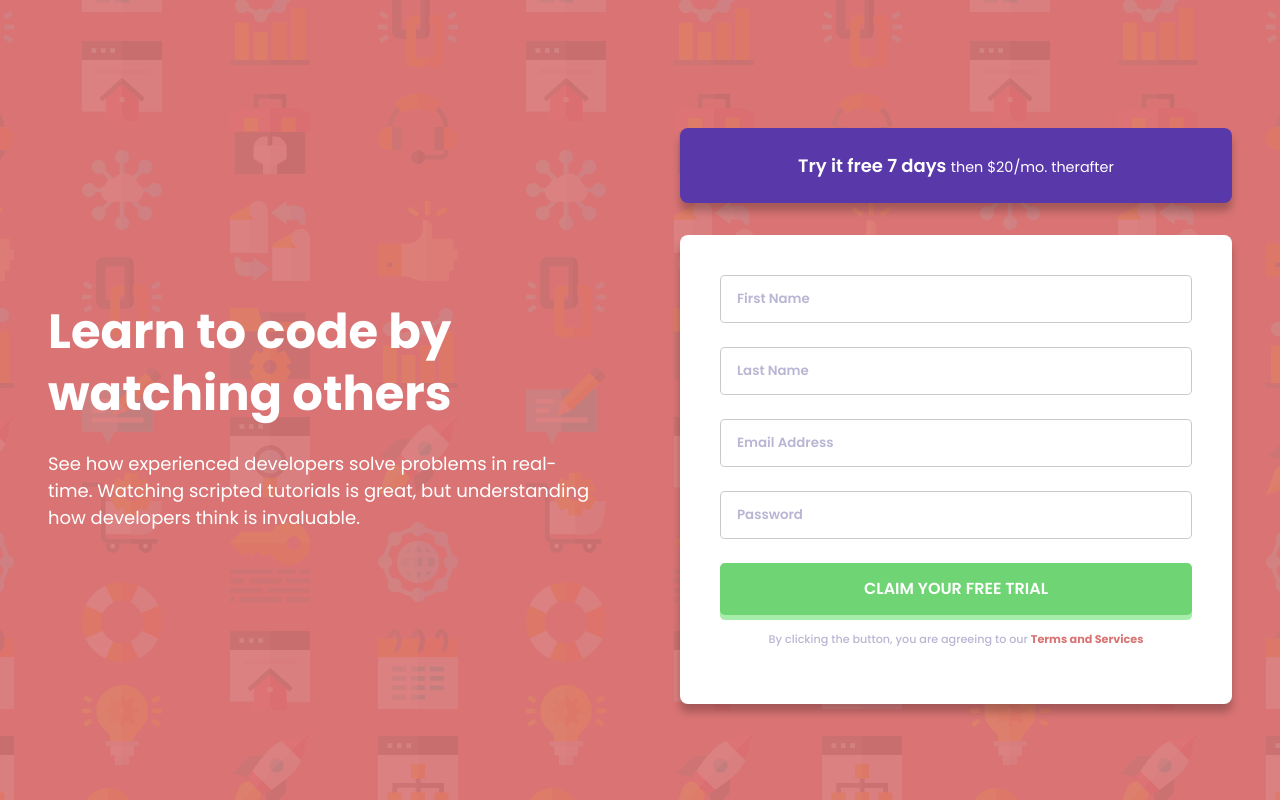
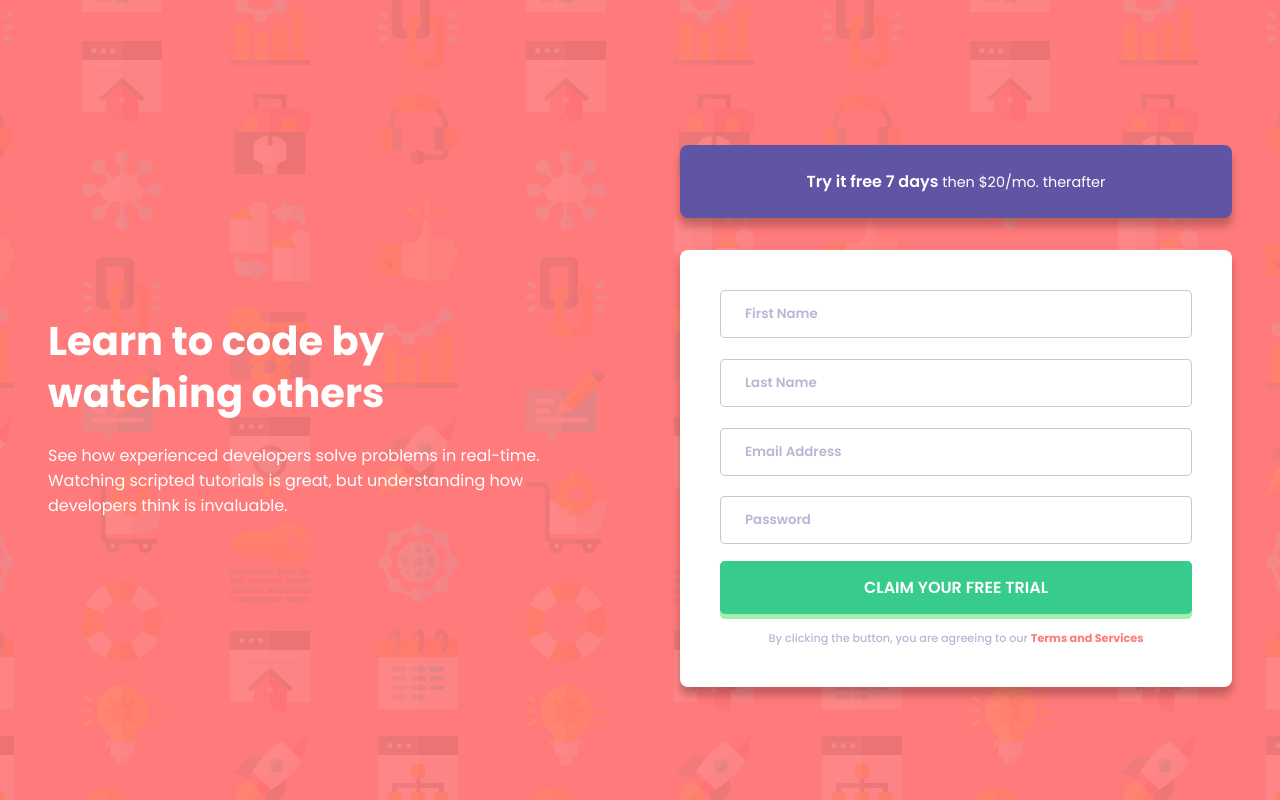
Before and after one commit to Eunnylans/Group4-Signup-Page-Redi, a plain HTML site: page index.html in a window 1280 px wide. Drawn offline with Linux system fonts and the light colour scheme.

Commit message:
some font size, padding changed

```diff
--- a/styles.css
+++ b/styles.css
@@ -5,7 +5,7 @@
   font-family: 'Poppins', sans-serif;
 }
 .main-body {
-  background: url(./images/bg-intro-mobile.png) no-repeat, rgb(218, 116, 116);
+  background: url(./images/bg-intro-des.png) no-repeat, hsl(0, 100%, 74%);
   display: flex;
   flex-direction: column;
   min-height: 100vh;
@@ -16,7 +16,6 @@
   justify-content: center;
   align-items: center;
   text-align: center;
-  font-size: 3rem;
 }
 .main-page {
   margin: 4rem 1.5rem 0 1.5rem;
@@ -28,15 +27,17 @@
 }
 .text-section p {
   margin: 1rem 0;
+  font-size: 1rem;
 }
 .trial {
-  background: rgb(89, 57, 170);
+  background: hsl(248, 32%, 49%);
   margin: 2rem 0;
-  padding: 1rem 3rem;
+  padding: 1.2rem 3rem;
   border-radius: 0.5rem;
   box-shadow: 0 0.5rem 0.5rem 0 rgba(0, 0, 0, 0.247);
   font-weight: 600;
   text-align: center;
+  font-size: 1rem;
 }
 .trial span {
   font-weight: 400;
@@ -45,28 +46,28 @@
 form {
   background: white;
   box-shadow: 0 0.5rem 0.5rem 0 rgba(0, 0, 0, 0.247);
-  padding: 1.5rem;
+  padding: 1rem 1.5rem;
   border-radius: 0.5rem;
   margin-bottom: 3rem;
+  font-size: 2.5rem;
 }
 .infield {
   position: relative;
-  margin-bottom: 1rem;
 }
 input {
   width: 100%;
   height: 3rem;
   border: 1px solid rgba(128, 128, 128, 0.425);
   border-radius: 0.3rem;
-  padding-left: 1rem;
+  padding-left: 1.3rem;
 }
 .infield.error input,
 .infield.empty-mail input {
-  border: 1px solid rgb(218, 116, 116);
+  border: 1px solid hsl(0, 100%, 74%);
 }
 input:active,
 input:focus {
-  border: 1px solid rgb(89, 57, 170);
+  border: 1px solid hsl(248, 32%, 49%);
   outline: none;
 }
 ::placeholder {
@@ -75,7 +76,7 @@ input:focus {
 }
 .infield.error ::placeholder,
 .infield.empty-mail ::placeholder {
-  color: rgb(218, 116, 116);
+  color: hsl(0, 100%, 74%);
 }
 .error-image {
   display: none;
@@ -89,7 +90,7 @@ input:focus {
 }
 .error-text {
   display: none;
-  color: rgb(218, 116, 116);
+  color: hsl(0, 100%, 74%);
   font-size: 0.7rem;
   font-style: italic;
   text-align: right;
@@ -100,7 +101,7 @@ input:focus {
 }
 .error-email {
   display: none;
-  color: rgb(218, 116, 116);
+  color: hsl(0, 100%, 74%);
   font-size: 0.7rem;
   font-style: italic;
   text-align: right;
@@ -110,7 +111,7 @@ input:focus {
   display: block;
 }
 form button {
-  background: #6fd574;
+  background: hsl(154, 59%, 51%);
   box-shadow: 0 5px 0 0 #a6eda9;
   color: white;
   width: 100%;
@@ -135,11 +136,11 @@ form button:hover {
 .terms-services a {
   font-weight: 700;
   text-decoration: none;
-  color: rgb(218, 116, 116);
+  color: hsl(0, 100%, 74%);
 }
 @media (min-width: 750px) {
   .main-body {
-    background: url(./images/bg-intro-desktop.png) no-repeat, rgb(218, 116, 116);
+    background: url(./images/bg-intro-desktop.png) no-repeat, hsl(0, 100%, 74%);
     background-attachment: fixed;
     background-position: center;
     background-size: cover;
@@ -162,14 +163,18 @@ form button:hover {
     padding: 1.5rem 3rem;
   }
   form {
-    padding: 2.5rem;
+    padding: 1.5rem 2.5rem;
   }
   .infield {
-    margin-bottom: 1.5rem;
+    margin-bottom: 0.3rem;
+  }
+
+  input {
+    padding-left: 1.5rem;
   }
 }
 @media (min-width: 769px) {
   .text-section h1 {
-    font-size: 3rem;
+    font-size: 2.5rem;
   }
 }
```
